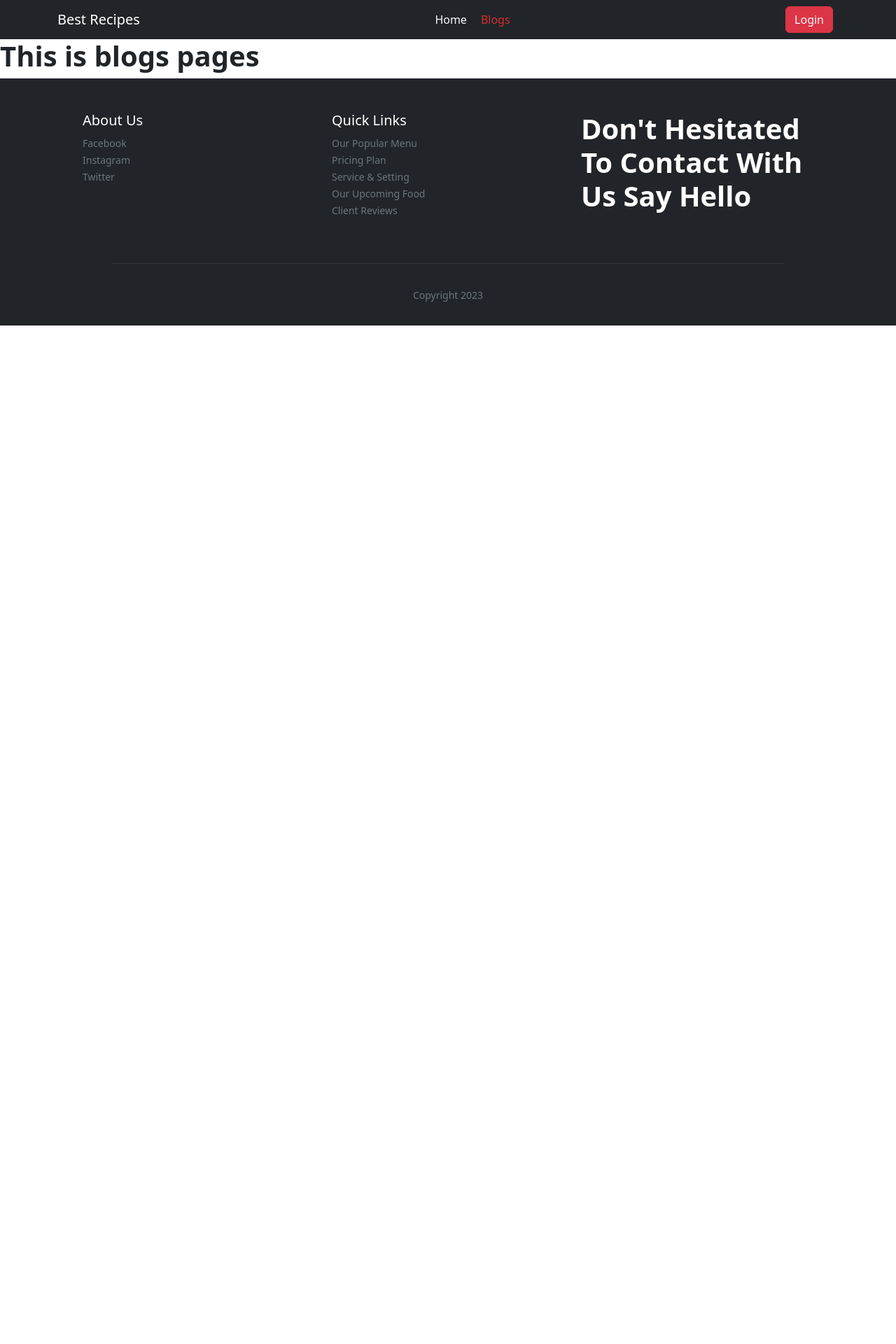
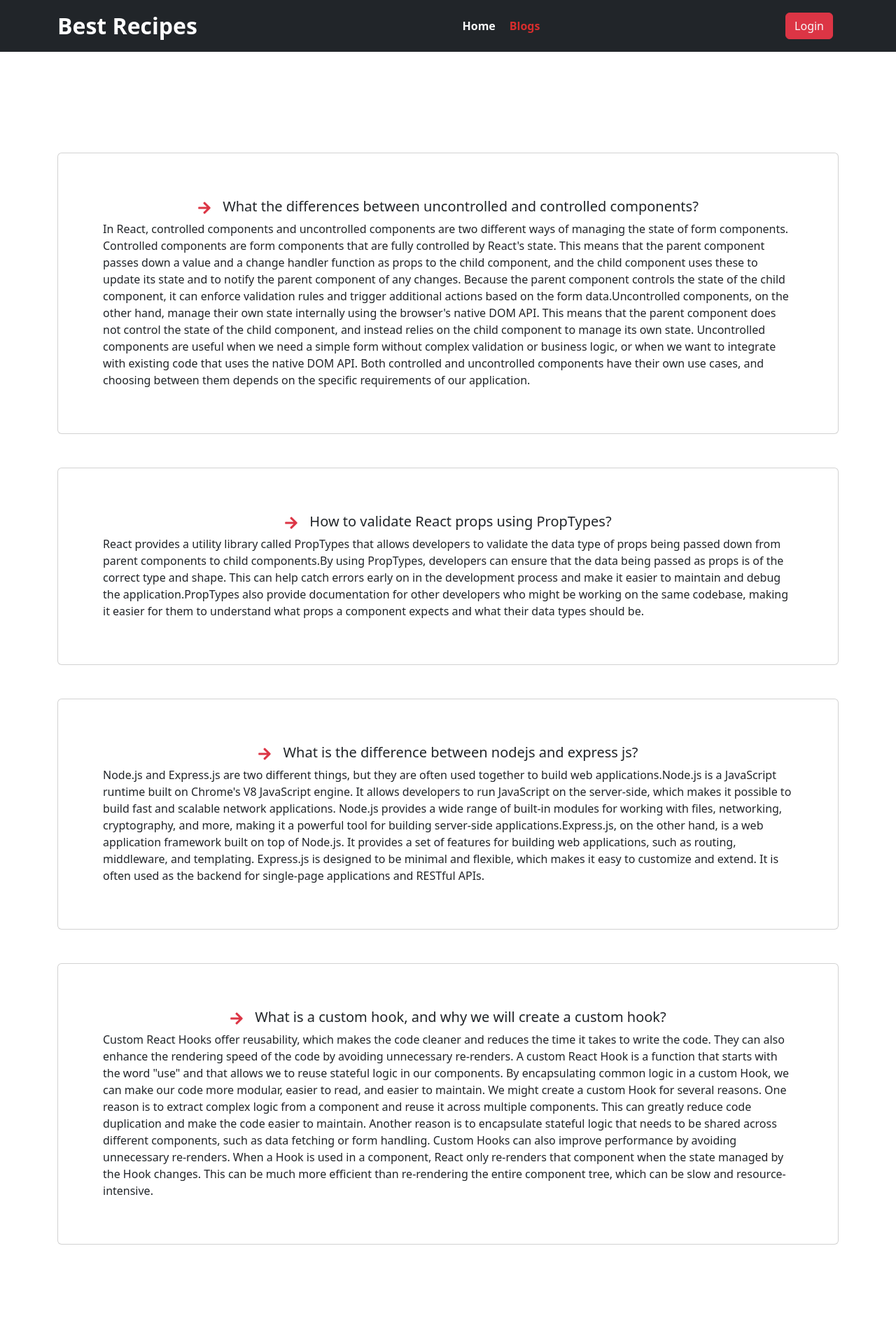
Before and after one commit to faridul22/best-recipes-client, a React (Vite) app: page /blogs in a window 1280 px wide. Shown: the top 1920 px of the page at 70% size. Before the commit the page ends 800 px from the top, so only its background shows below. Built offline with nearby package versions, Linux system fonts and the light colour scheme; no server answers.

Commit message:
extra section latest new and blogs section added

```diff
--- a/src/pages/Blogs/Blogs.jsx
+++ b/src/pages/Blogs/Blogs.jsx
@@ -1,10 +1,58 @@
 import React from 'react';
+import { Card, Container } from 'react-bootstrap';
+import { FaArrowRight } from 'react-icons/fa';
 
 const Blogs = () => {
     return (
-        <div>
-            <h1>This is blogs pages</h1>
-        </div>
+        <Container className='my-5 py-5'>
+            <Card className='my-5 p-5' >
+                <Card.Body>
+                    <Card.Title className='text-center'>
+                        <FaArrowRight className='text-danger me-3'></FaArrowRight>
+                        What the differences between uncontrolled and controlled components?
+                    </Card.Title>
+                    <Card.Text>
+                        In React, controlled components and uncontrolled components are two different ways of managing the state of form components.
+                        Controlled components are form components that are fully controlled by React's state. This means that the parent component passes down a value and a change handler function as props to the child component, and the child component uses these to update its state and to notify the parent component of any changes. Because the parent component controls the state of the child component, it can enforce validation rules and trigger additional actions based on the form data.Uncontrolled components, on the other hand, manage their own state internally using the browser's native DOM API. This means that the parent component does not control the state of the child component, and instead relies on the child component to manage its own state. Uncontrolled components are useful when we need a simple form without complex validation or business logic, or when we want to integrate with existing code that uses the native DOM API.
+                        Both controlled and uncontrolled components have their own use cases, and choosing between them depends on the specific requirements of our application.
+                    </Card.Text>
+                </Card.Body>
+            </Card>
+            <Card className='my-5 p-5' >
+                <Card.Body>
+                    <Card.Title className='text-center'>
+                        <FaArrowRight className='text-danger me-3'></FaArrowRight>
+                        How to validate React props using PropTypes?
+                    </Card.Title>
+                    <Card.Text>
+                        React provides a utility library called PropTypes that allows developers to validate the data type of props being passed down from parent components to child components.By using PropTypes, developers can ensure that the data being passed as props is of the correct type and shape. This can help catch errors early on in the development process and make it easier to maintain and debug the application.PropTypes also provide documentation for other developers who might be working on the same codebase, making it easier for them to understand what props a component expects and what their data types should be.
+                    </Card.Text>
+                </Card.Body>
+            </Card>
+
+            <Card className='my-5 p-5' >
+                <Card.Body>
+                    <Card.Title className='text-center'>
+                        <FaArrowRight className='text-danger me-3'></FaArrowRight>
+                        What is the difference between nodejs and express js?
+                    </Card.Title>
+                    <Card.Text>
+                        Node.js and Express.js are two different things, but they are often used together to build web applications.Node.js is a JavaScript runtime built on Chrome's V8 JavaScript engine. It allows developers to run JavaScript on the server-side, which makes it possible to build fast and scalable network applications. Node.js provides a wide range of built-in modules for working with files, networking, cryptography, and more, making it a powerful tool for building server-side applications.Express.js, on the other hand, is a web application framework built on top of Node.js. It provides a set of features for building web applications, such as routing, middleware, and templating. Express.js is designed to be minimal and flexible, which makes it easy to customize and extend. It is often used as the backend for single-page applications and RESTful APIs.
+                    </Card.Text>
+                </Card.Body>
+            </Card>
+            <Card className='my-5 p-5' >
+                <Card.Body>
+                    <Card.Title className='text-center'>
+                        <FaArrowRight className='text-danger me-3'></FaArrowRight>
+                        What is a custom hook, and why we will create a custom hook?
+                    </Card.Title>
+                    <Card.Text>
+                        Custom React Hooks offer reusability, which makes the code cleaner and reduces the time it takes to write the code. They can also enhance the rendering speed of the code by avoiding unnecessary re-renders. A custom React Hook is a function that starts with the word "use" and that allows we to reuse stateful logic in our components. By encapsulating common logic in a custom Hook, we can make our code more modular, easier to read, and easier to maintain. We might create a custom Hook for several reasons. One reason is to extract complex logic from a component and reuse it across multiple components. This can greatly reduce code duplication and make the code easier to maintain. Another reason is to encapsulate stateful logic that needs to be shared across different components, such as data fetching or form handling. Custom Hooks can also improve performance by avoiding unnecessary re-renders. When a Hook is used in a component, React only re-renders that component when the state managed by the Hook changes. This can be much more efficient than re-rendering the entire component tree, which can be slow and resource-intensive.
+                    </Card.Text>
+                </Card.Body>
+            </Card>
+        </Container>
     );
 };
 
--- a/src/pages/Home/Home.jsx
+++ b/src/pages/Home/Home.jsx
@@ -2,6 +2,7 @@ import React from 'react';
 import Header from '../Shared/Header/Header';
 import ChefSection from '../ChefSection/ChefSection';
 import PopularRecipeSection from '../PopularRecipeSection/PopularRecipeSection';
+import LatestNewsSection from '../LatestNewsSection/LatestNewsSection';
 
 
 const Home = () => {
@@ -10,6 +11,7 @@ const Home = () => {
             <Header></Header>
             <ChefSection></ChefSection>
             <PopularRecipeSection></PopularRecipeSection>
+            <LatestNewsSection></LatestNewsSection>
         </div>
     );
 };
--- a/src/pages/LatestNewsSection/LatestNewsSection.jsx
+++ b/src/pages/LatestNewsSection/LatestNewsSection.jsx
@@ -1,10 +1,49 @@
 import React from 'react';
+import { Button, Col, Container, Form, Image, Row } from 'react-bootstrap';
+import './LatestNewsSection.css'
 
 const LatestNewsSection = () => {
     return (
-        <div>
+        <Container className='my-5 pt-5'>
+            <div className='text-center'>
+                <h2>Latest news</h2>
+                <p className='text-muted'>Our chefs are skilled culinary artists with exceptional cooking techniques, leadership abilities, and business acumen. They create high-quality dishes, manage kitchen teams effectively, and deliver memorable dining experiences.</p>
+            </div>
+            <Row className='subscribe-container border border-2 rounded-2'>
+                <Col sm={12} md={6}>
+                    <Image src="https://i.ibb.co/WnsLqbm/worker-with-cart-sign.jpg" fluid />;
+                </Col>
 
-        </div>
+                <Col sm={12} md={6} className='my-auto border-start border-danger border-4'>
+                    <div className='d-flex align-items-center justify-content-center'>
+                        <Form>
+                            <div className='text-center'>
+                                <h4>Get Our Latest news</h4>
+                                <h4> please Subscribe right now</h4>
+
+                            </div>
+                            <Form.Group className="mb-3" controlId="formBasicEmail">
+                                <Form.Label>Email address</Form.Label>
+                                <Form.Control type="email" placeholder="Enter email" />
+                            </Form.Group>
+
+                            <Form.Group className="mb-3" controlId="formBasicPassword">
+                                <Form.Label>Password</Form.Label>
+                                <Form.Control type="password" placeholder="Password" />
+                            </Form.Group>
+                            <Form.Group className="mb-3" controlId="formBasicCheckbox">
+                                <Form.Check type="checkbox" label="Accept our Trams & Conditions" />
+                            </Form.Group>
+                            <div className='w-50 mx-auto'>
+                                <Button className='w-100' variant="danger" type="submit">
+                                    Subscribe Now
+                                </Button>
+                            </div>
+                        </Form>
+                    </div>
+                </Col>
+            </Row>
+        </Container>
     );
 };
 
--- a/src/pages/PopularRecipeSection/PopularRecipeSection.jsx
+++ b/src/pages/PopularRecipeSection/PopularRecipeSection.jsx
@@ -30,7 +30,6 @@ const PopularRecipeSection = () => {
                     ></PopularCard>)
                 }
             </Row>
-            <hr />
         </Container>
     );
 };
--- a/src/pages/Shared/Footer/Footer.jsx
+++ b/src/pages/Shared/Footer/Footer.jsx
@@ -1,5 +1,6 @@
 import React from 'react';
 import { Col, Container, Row } from 'react-bootstrap';
+import { FaPhoneAlt, FaPhoneSquareAlt } from 'react-icons/fa';
 
 const Footer = () => {
     return (
@@ -21,7 +22,10 @@ const Footer = () => {
                         <p className='m-0  text-secondary'><small>Client Reviews</small></p>
                     </Col>
                     <Col sm={12} lg={4}>
-                        <h1 className='text-white'>Don't Hesitated <br /> To Contact With <br /> Us Say Hello </h1>
+                        <h2 className='text-white fw-bold'>Don't Hesitated <br /> To Contact With <br /> Us Say Hello </h2>
+                        <p className='mt-3'>
+                            <FaPhoneSquareAlt className='text-danger bg-light fs-1 fw-bold'></FaPhoneSquareAlt> <span className='text-light ms-3'> 00999556568</span>
+                        </p>
                     </Col>
 
                 </Row>
--- a/src/pages/Shared/NavigationBar/NavigationBar.jsx
+++ b/src/pages/Shared/NavigationBar/NavigationBar.jsx
@@ -15,10 +15,10 @@ const NavigationBar = () => {
     return (
         <Navbar className='text-white' collapseOnSelect expand="lg" bg="dark" variant="dark">
             <Container>
-                <Navbar.Brand href="#home">Best Recipes</Navbar.Brand>
+                <Navbar.Brand href="#home" className='fw-bold fs-2'>Best Recipes</Navbar.Brand>
                 <Navbar.Toggle aria-controls="responsive-navbar-nav" />
                 <Navbar.Collapse id="responsive-navbar-nav">
-                    <Nav className="mx-auto text-light">
+                    <Nav className="mx-auto text-light fw-bold">
                         <ActiveLink to='/'>Home</ActiveLink>
                         <ActiveLink to='/blogs'>Blogs</ActiveLink>
                     </Nav>
```
Also changed, not shown: src/pages/LatestNewsSection/LatestNewsSection.css (added).
